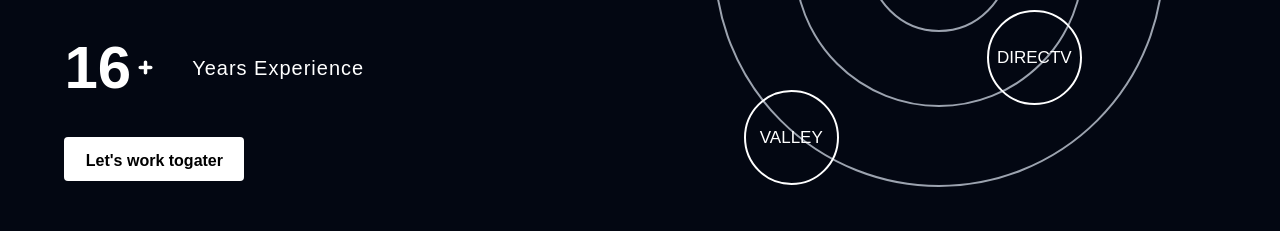
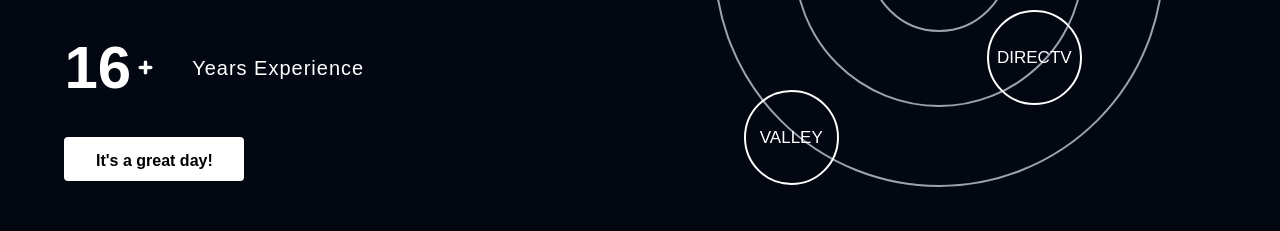
Before and after one commit to mubeenhassan/rhythm-portfolio, a Next.js app: page / in a window 1280 px wide. Shown: the part 2760-2991 px from the top of the page. Built offline with nearby package versions, Linux system fonts and the light colour scheme.

Commit message:
quick fix

```diff
--- a/components/Button.tsx
+++ b/components/Button.tsx
@@ -10,7 +10,7 @@ function Button() {
     type="button"
     className={` px-4 py-3 outline-none text-[var(--dark)] dark:text-[var(--light)] bg-[var(--dark-bg)] dark:bg-[var(--light-bg)] text-[16px] font-semibold h-11 w-[180px] rounded transition-all duration-500 hover:scale-[1.03] `}
   >
-    Let's work togater
+    It&#39;s a great day!
   </button>
   </Link>
   )
```
